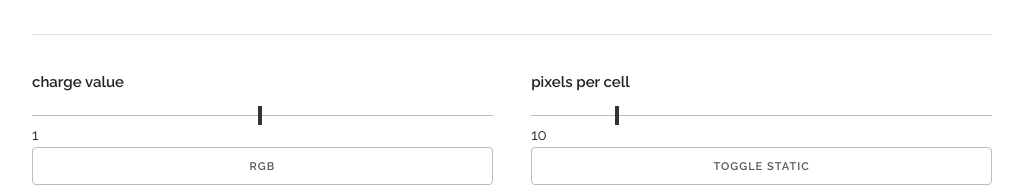
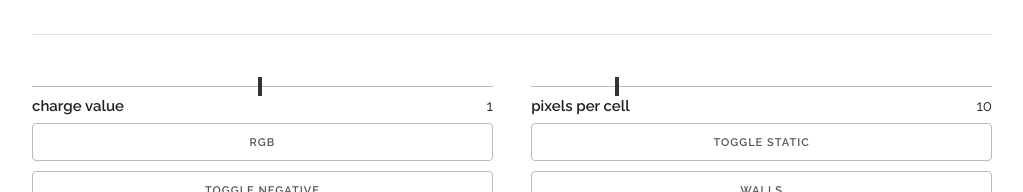
Before and after one commit to missing-user/elektrischeFelder, a plain HTML site: page index.html in a window 1280 px wide. Shown: the part 1209-1401 px from the top of the page, without its empty margins (128-1151 px from the left). Drawn offline with Linux system fonts and the light colour scheme.

Commit message:
better range labels

```diff
--- a/css/style.css
+++ b/css/style.css
@@ -1,4 +1,3 @@
-canvas {
-  width: 100%;
-  height: 100%;
+label {
+  display: inline-block;
 }
--- a/index.html
+++ b/index.html
@@ -23,20 +23,20 @@
       </div>
       <div class="row">
         <div class="column">
-          <canvas id="canvas" width="1000" height="1000"></canvas>
+          <canvas class="u-full-width" id="canvas" width="1000" height="1000"></canvas>
         </div>
       </div>
       <hr>
       <div class="row">
         <div class="one-half column">
+          <input type="range" value="50" min="1" max="100" oninput="chargev = Math.exp(this.value/11)/100; document.getElementById('chargeIntensityo').value = chargev" id="chargeIntensity">
           <label for="chargeIntensity">charge value</label>
-          <input type="range" value="50" min="1" max="100" oninput="chargev = Math.exp(this.value/11)/100; document.getElementById('chargeIntensityo').value = chargev" id="chargeIntensity">
-          <output id="chargeIntensityo">1</output>
+          <output id="chargeIntensityo" class="u-pull-right">1</output>
         </div>
         <div class="one-half column">
+          <input type="range" name="" value="10" min="1" onchange="renderHighRes(this.value)" oninput="document.getElementById('pixelsPerCello').value = this.value" max="50" id="pixelsPerCell">
           <label for="pixelsPerCell">pixels per cell</label>
-          <input type="range" name="" value="10" min="1" onchange="renderHighRes(this.value)" oninput="document.getElementById('pixelsPerCello').value = this.value" max="50" id="pixelsPerCell">
-          <output id="pixelsPerCello">10</output>
+          <output id="pixelsPerCello" class="u-pull-right">10</output>
         </div>
       </div>
 
```
